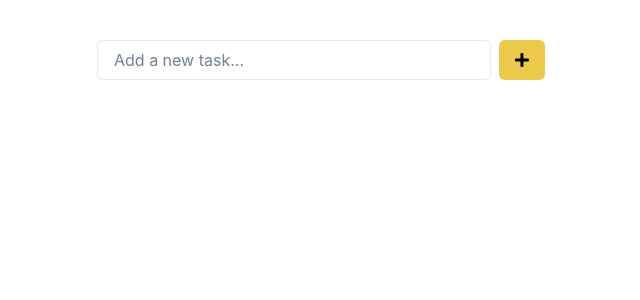
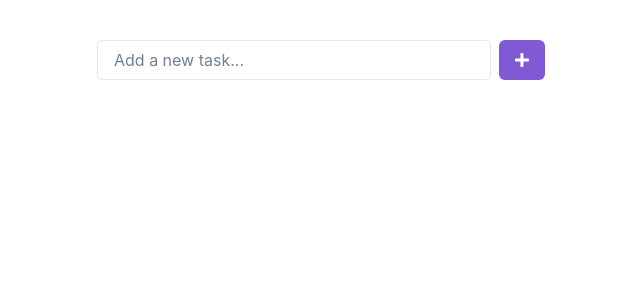
Before and after one commit to GPT-Engineer-App-Dev/goal-pursuer, a React (Vite) app: page / in a window 1280 px wide. Shown: the top 300 px of the page, without its empty margins (319-959 px from the left). Built offline with nearby package versions, Linux system fonts and the light colour scheme.

Commit message:
Changed the color of the add button from yellow to purple in the Index page.

```diff
--- a/src/pages/Index.jsx
+++ b/src/pages/Index.jsx
@@ -30,7 +30,7 @@ const Index = () => {
     <Box maxW="md" mx="auto" mt="10">
       <Box display="flex" mb="4">
         <Input placeholder="Add a new task..." value={input} onChange={(e) => setInput(e.target.value)} onKeyPress={(e) => e.key === "Enter" && handleAddTask()} />
-        <Button ml="2" onClick={handleAddTask} colorScheme="yellow">
+        <Button ml="2" onClick={handleAddTask} colorScheme="purple">
           <FaPlus />
         </Button>
       </Box>
```
